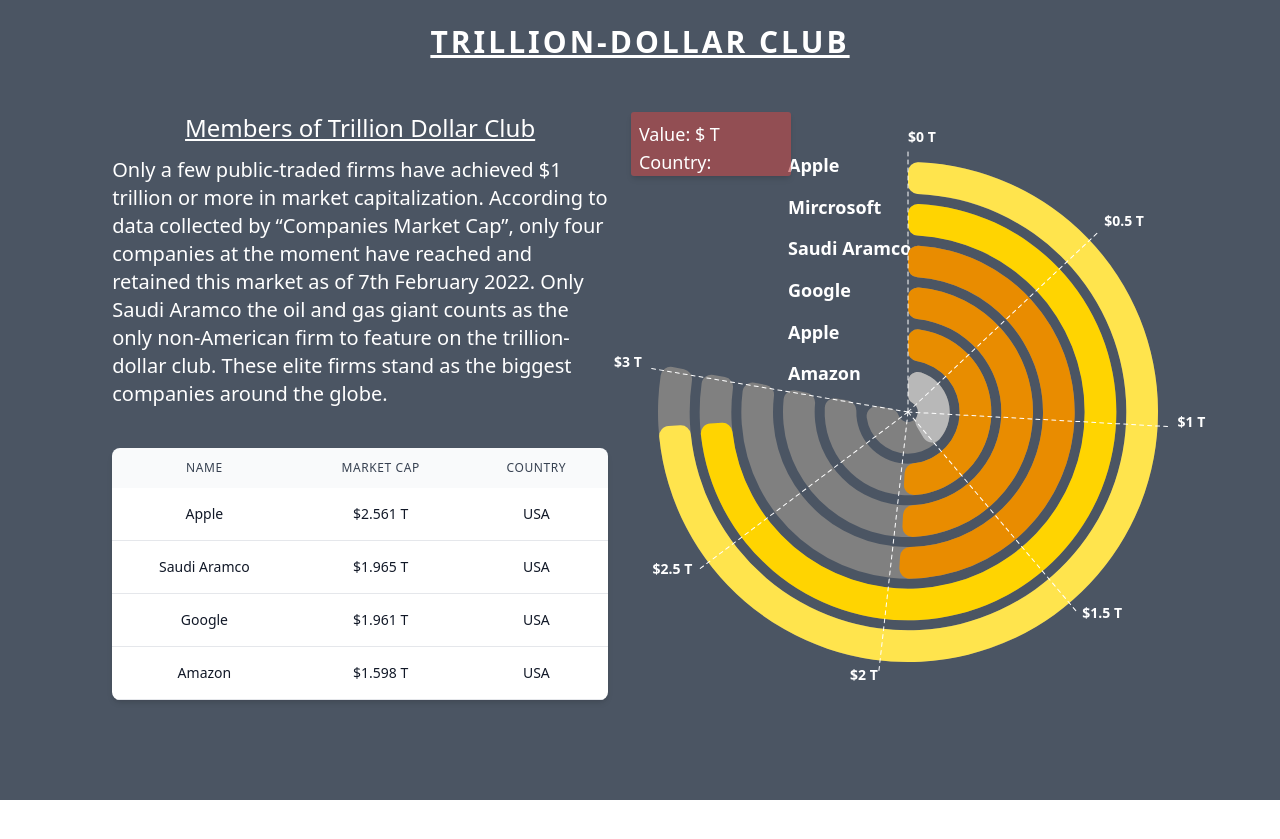
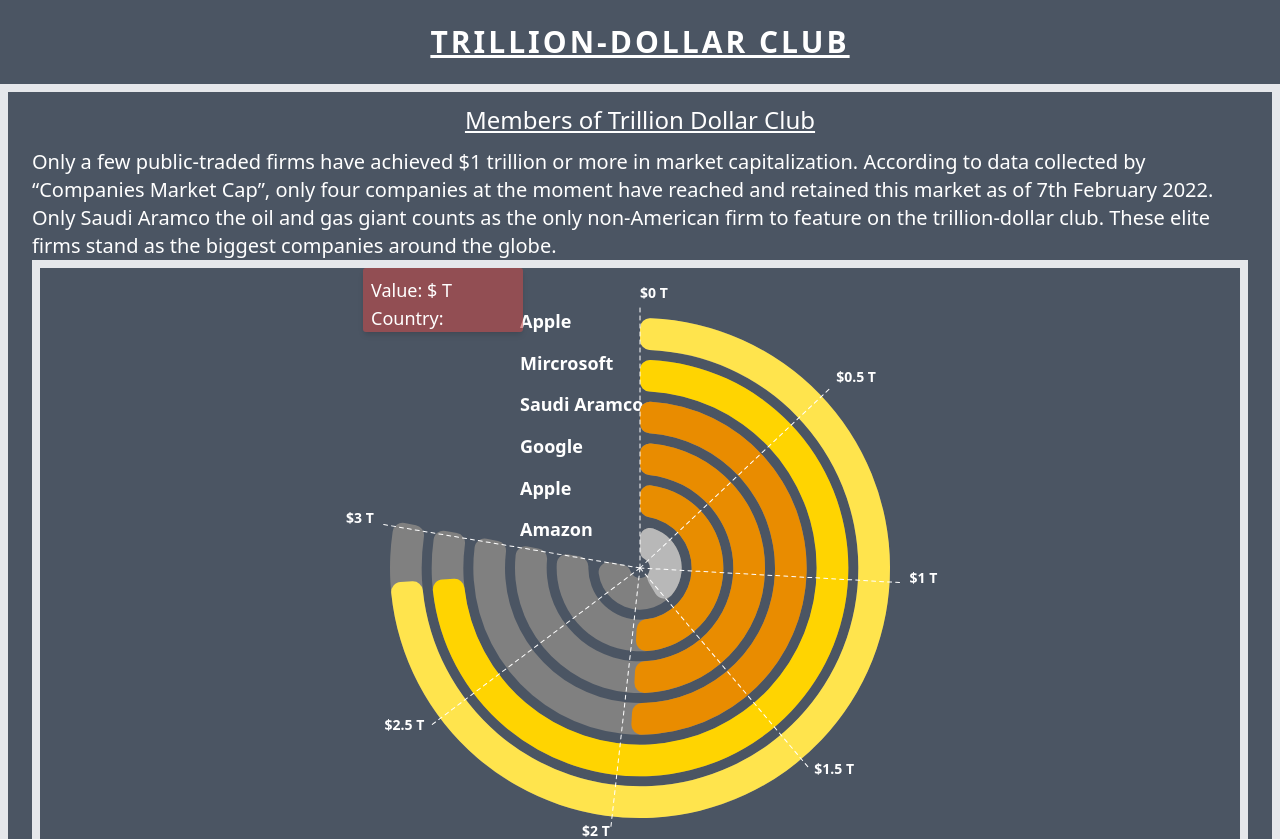
Before and after one commit to simbamkenya/radial-chart-d3, a React (Create React App) app: page / in a window 1280 px wide. Shown: the top 839 px of the page. Before the commit the page ends 800 px from the top, so only its background shows below. Built offline with nearby package versions, Linux system fonts and the light colour scheme.

Commit message:
updated the chart layout

```diff
--- a/src/App.js
+++ b/src/App.js
@@ -15,9 +15,9 @@
   return (
     <div className="antialiased bg-gray-600 min-h-screen ">
       <h1 className='flex-none text-3xl underline text-white font-bold uppercase text-center tracking-widest space-y-4 py-6'>Trillion-Dollar Club</h1>
-      <div className='flex justify-center items-center'>
-        <div className='mx-auto lg:flex  px-8 lg:px-24 py-4'>
-          <div className='lg:w-1/2  px-4'>
+      <div className='container mx-auto border-8'>
+        <div className=''>
+          <div className='px-4'>
             <div className='px-2' ref={contentRef}>
               <div>
                 {/* <h1 className='flex-none text-3xl underline text-white font-bold uppercase text-center tracking-widest space-y-4'>Trillion-Dollar Club</h1>           */}
@@ -30,6 +30,9 @@
                   These elite firms stand as the biggest companies around the globe.</p>
               </div>
 
+              <div className='border-8 flex justify-center items-center'>
+               <Radial/>
+              </div>
 
               <div>
                 <div className='flex flex-col mt-8'>
@@ -74,12 +77,7 @@
               </div>
             </div>
 
-          </div>
 
-          <div className='flex justify-center items-center lg:w-1/2 mr-2 px-6'>
-            <div className='pt-3'>
-            <Radial/>
-            </div>
           </div>
         </div>
       </div>
--- a/src/components/Radial.js
+++ b/src/components/Radial.js
@@ -130,7 +130,7 @@
                    <div>Value: ${toolTip.value} T</div>
                    <div>Country: {toolTip.country}</div>
                </div>
-            <svg  width={width} height={height} className='fill-white'>
+            <svg  width={width} height={height}  className='fill-white'>
                 <g transform={`translate(${width/2},${height/2})`}>
                     {data.map((d,i)=> (
                         <g className='r axis'>
```
Lines whose indentation alone changed are shown as unchanged.
